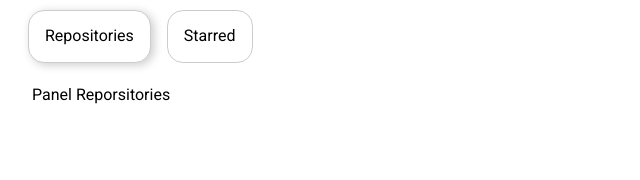
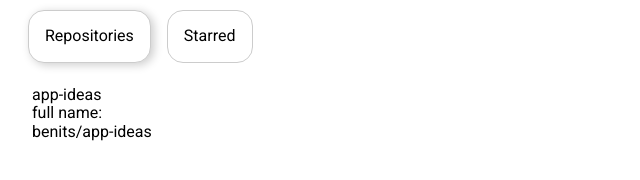
Before and after one commit to TayAmorim/Github-Interface, a React (Create React App) app: page / in a window 1280 px wide. Shown: the part 252-432 px from the top of the page, without its empty margins (0-640 px from the left). Built offline with nearby package versions, Linux system fonts and the light colour scheme.

Commit message:
preparando-ambiente-api

```diff
--- a/src/components/repositories/index.js
+++ b/src/components/repositories/index.js
@@ -1,4 +1,5 @@
 import React from 'react'
+import RepositoryItem from '../repository-item'
 import * as S from './styled'
 
 export default function Repositories() {
@@ -11,8 +12,20 @@ export default function Repositories() {
         <S.WrapperTab>Repositories</S.WrapperTab>
         <S.WrapperTab>Starred</S.WrapperTab>
       </S.WrapperTabList>
-      <S.WrapperTabPanel>Panel Reporsitories</S.WrapperTabPanel>
-      <S.WrapperTabPanel>Panel Starred</S.WrapperTabPanel>
+      <S.WrapperTabPanel>
+        <RepositoryItem
+          name="app-ideas"
+          linkToRepo="https://github.com/benits/app-ideas"
+          fullName="benits/app-ideas"
+        />
+      </S.WrapperTabPanel>
+      <S.WrapperTabPanel>
+        <RepositoryItem
+          name="benits"
+          linkToRepo="https://github.com/benits/benits"
+          fullName="benits/benits"
+        />
+      </S.WrapperTabPanel>
     </S.WrapperTabs>
   )
 }
--- /dev/null
+++ b/src/components/repository-item/index.js
@@ -0,0 +1,13 @@
+import React from 'react'
+
+export default function RepositoryItem({ name, linkToRepo, fullName }) {
+  return (
+    <div>
+      <h2>{name}</h2>
+      <h4>full name:</h4>
+      <a href={linkToRepo} target="_blank" rel="noreferrer">
+        {fullName}
+      </a>
+    </div>
+  )
+}
```
Also changed, not shown: src/providers/github-provider.js (added, +34 -0 lines).
